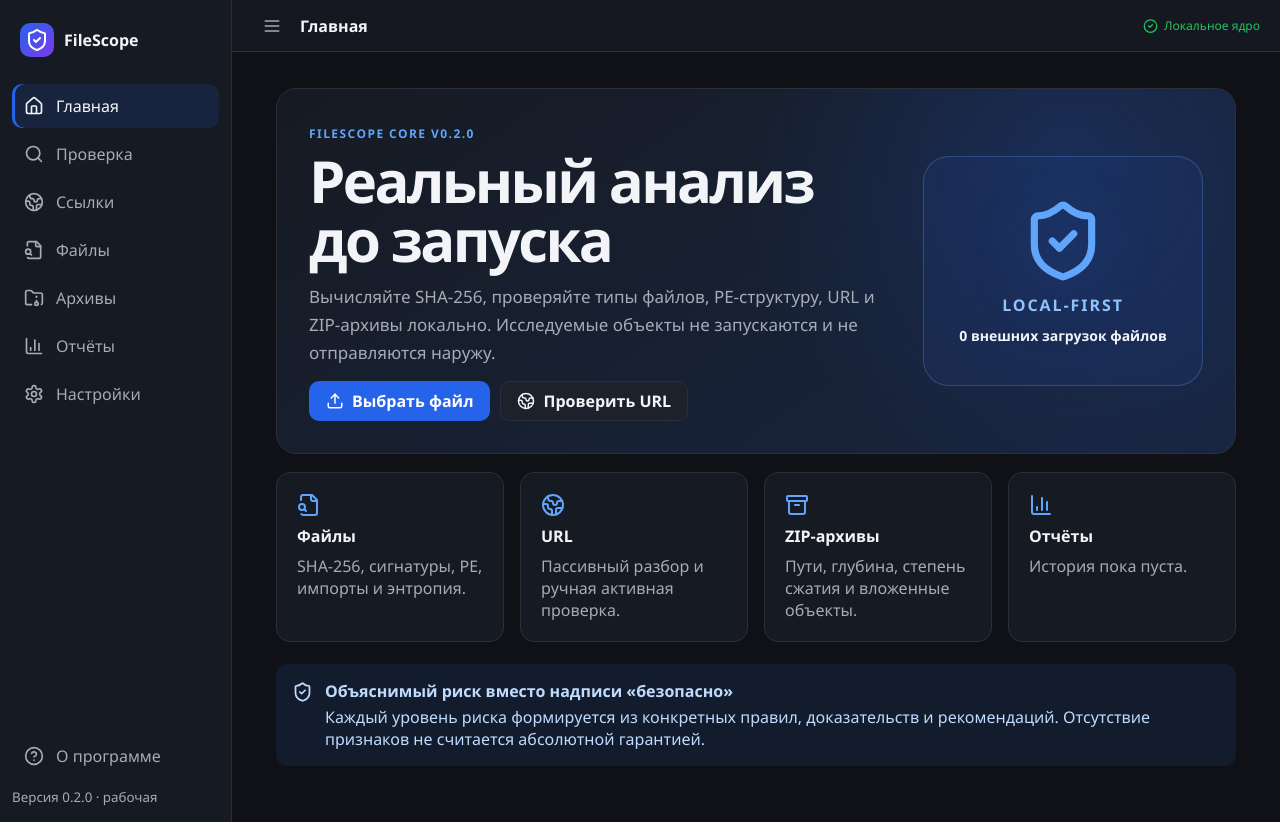
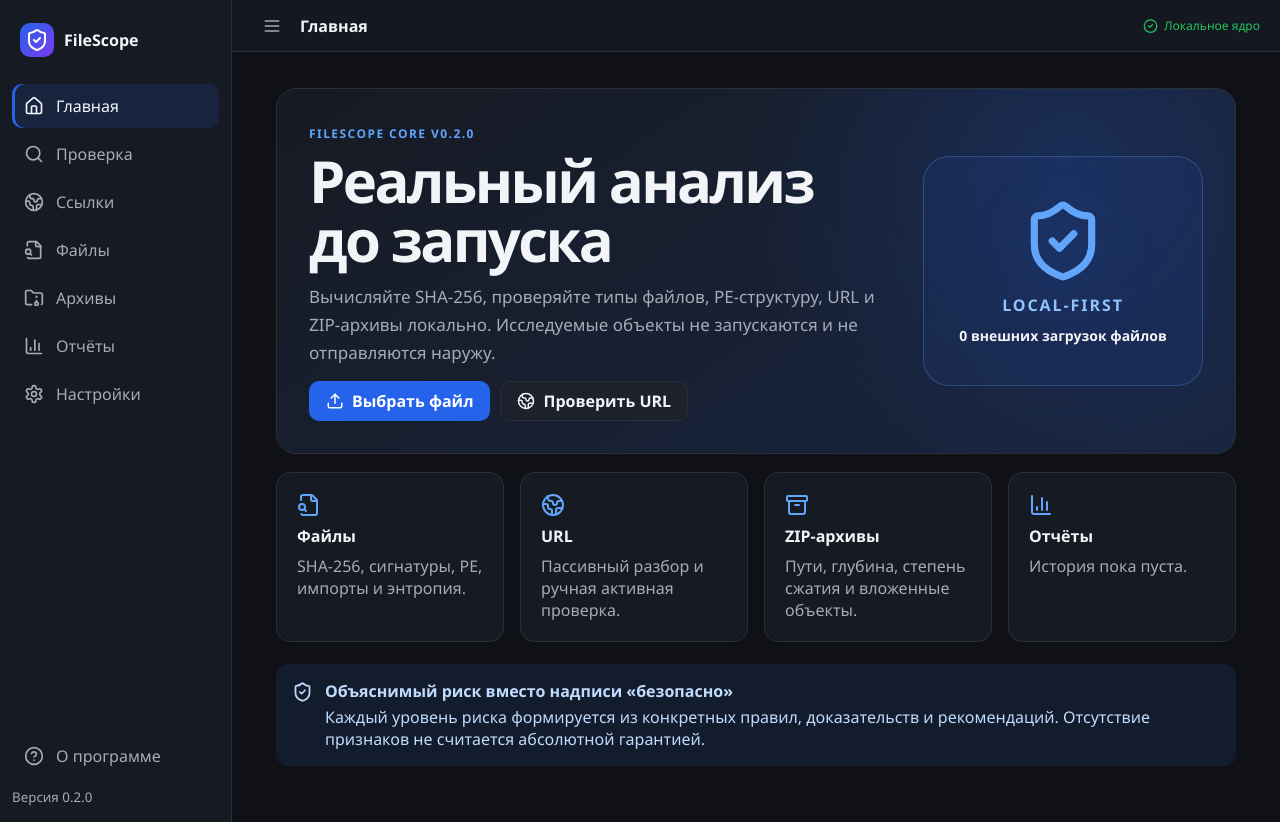
Before and after one commit to Onmaynec/FileScope, a React (Vite) app in the folder apps/desktop/: page /#/ in a window 1280 px wide. Built offline with nearby package versions, Linux system fonts and the light colour scheme.

Commit message:
chore(release): убрать пометку рабочей версии из интерфейса

```diff
--- a/apps/desktop/src/app/v020/V020App.tsx
+++ b/apps/desktop/src/app/v020/V020App.tsx
@@ -89,7 +89,7 @@ export function V020App() {
     <aside className={`sidebar ${preferences.sidebarCollapsed ? 'collapsed' : ''}`} aria-label="Основная навигация">
       <button className="brand" onClick={() => navigate('home')}><span className="brand-mark"><ShieldCheck /></span><strong>FileScope</strong></button>
       <nav>{navigation.map(([id, label, Icon]) => <button key={id} title={label} className={`nav-item ${page === id ? 'active' : ''}`} onClick={() => navigate(id)}><Icon /><span>{label}</span></button>)}</nav>
-      <div className="sidebar-bottom"><button className="nav-item utility-item" onClick={() => navigate('about')} title="О программе"><CircleHelp /><span>О программе</span></button><small>Версия 0.2.0 · рабочая</small></div>
+      <div className="sidebar-bottom"><button className="nav-item utility-item" onClick={() => navigate('about')} title="О программе"><CircleHelp /><span>О программе</span></button><small>Версия 0.2.0</small></div>
     </aside>
     <main className="main">
       <header className="titlebar"><button className="icon-button" onClick={() => patchPreferences({ sidebarCollapsed: !preferences.sidebarCollapsed })} aria-label="Свернуть боковую панель"><Menu /></button><strong>{activeTitle}</strong><span className="title-spacer" /><span className="offline-status"><CheckCircle2 />Локальное ядро</span></header>
```
